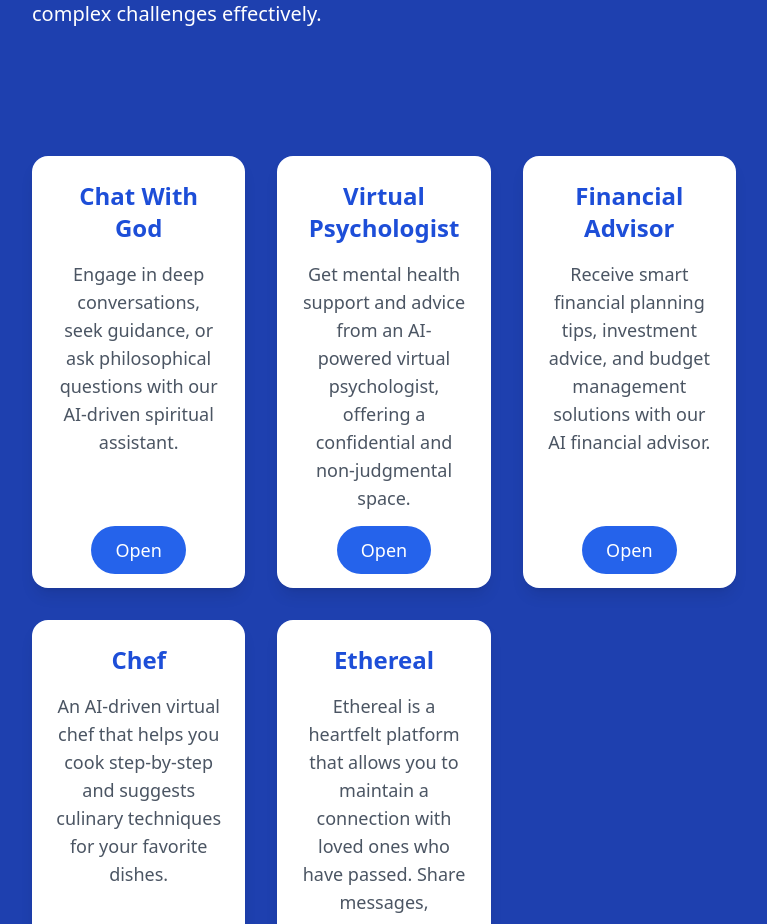
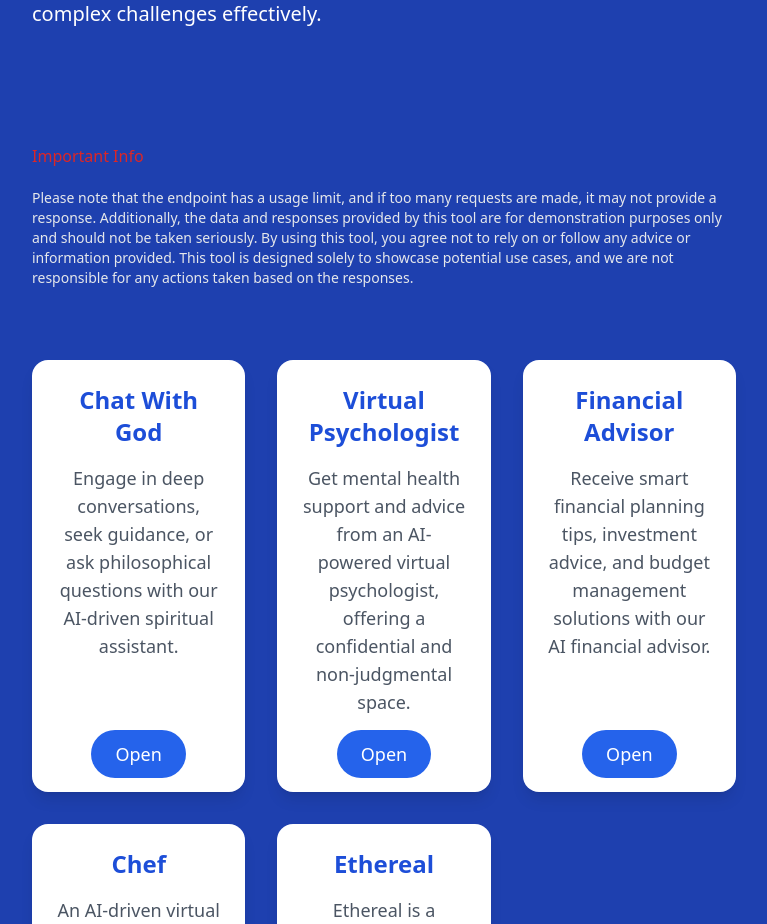
Before and after one commit to SisioGio/personal-profile-app, a React (Create React App) app: page / in a window 1280 px wide. Shown: the part 4760-5684 px from the top of the page, without its empty margins (256-1023 px from the left). Built offline with nearby package versions, Linux system fonts and the light colour scheme; no server answers.

Commit message:
Added disclaimer about the tools

```diff
--- a/src/components/playground.js
+++ b/src/components/playground.js
@@ -14,6 +14,8 @@ function Playground() {
       <h1 className="text-center text-5xl text-blue-900">
         Let's have some fun now...
       </h1>
+
+
       {user ? (
         <>
           <h1 className="text-blue-900 text-3xl text-center py-5">
--- a/src/components/tools/chat.js
+++ b/src/components/tools/chat.js
@@ -55,6 +55,7 @@ function Chat({ role, description, task, setSelected, input, default_prompt }) {
       'role':role,
       'role_description':description,
       'role_task':  newTask
+
 
       }
 
@@ -147,7 +148,7 @@ function Chat({ role, description, task, setSelected, input, default_prompt }) {
             />
           ) : (
             <>
-              <div className="flex-1 p-4 bg-white rounded-lg min-h-[60vh] max-h-[calc(100vh-300px)]  overflow-h-scroll">
+              <div className="flex-1 p-4 bg-white rounded-lg min-h-[60vh] max-h-[calc(100vh-300px)]  overflow-y-scroll">
                 <div className="flex flex-col h-full max-h-full">
                   {messages.map((msg, index) => (
                     <div
--- a/src/profile/playground.js
+++ b/src/profile/playground.js
@@ -20,7 +20,19 @@ const PlaygroundProfile = () => {
           </p>
         </Fade>
         <div className="h-12 md:h-24"></div>
-
+        <div className="py-5">
+          <p className="text-red-600  py-">Important Info</p>
+          <p className="text-sm text-gray-200 py-5">
+            Please note that the endpoint has a usage limit, and if too many
+            requests are made, it may not provide a response. Additionally, the
+            data and responses provided by this tool are for demonstration
+            purposes only and should not be taken seriously. By using this tool,
+            you agree not to rely on or follow any advice or information
+            provided. This tool is designed solely to showcase potential use
+            cases, and we are not responsible for any actions taken based on the
+            responses.
+          </p>
+        </div>
         <Fade left>
           <Services />
         </Fade>
```
Also changed, not shown: 2 other files (tests, documents, lock files or other folders). Lines whose indentation alone changed are shown as unchanged.
